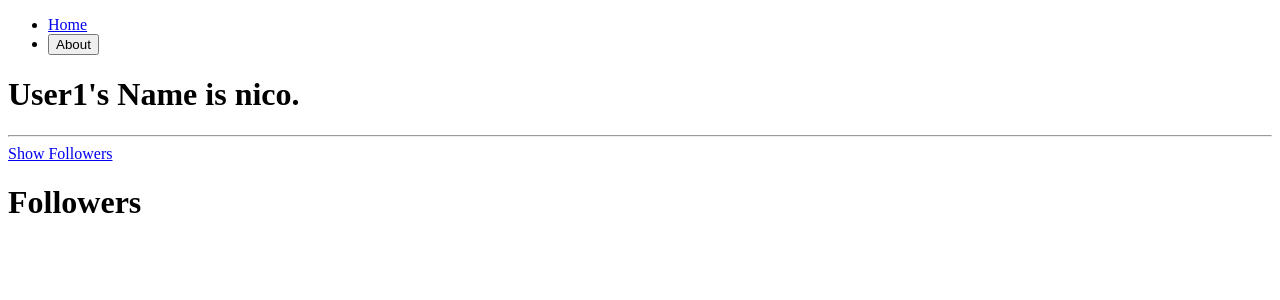
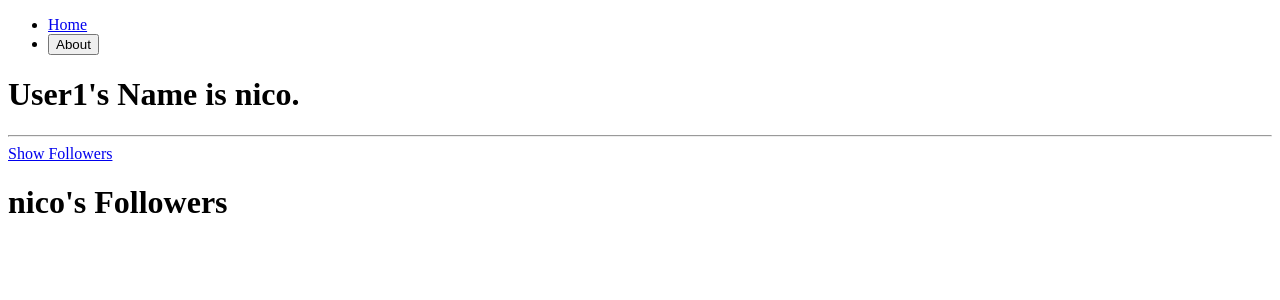
Before and after one commit to sam1027/react-router-6, a React (Create React App) app: page /users/1/followers in a window 1280 px wide. Shown: the top 300 px of the page. Built offline with nearby package versions, Linux system fonts and the light colour scheme.

Commit message:
useOutletContext 적용

```diff
--- a/src/screens/users/Followers.tsx
+++ b/src/screens/users/Followers.tsx
@@ -1,6 +1,14 @@
+import {useOutletContext} from 'react-router-dom';
+
+interface IFollowers{
+    userName: string;
+}
+
 function Followers() {
+    const {userName} = useOutletContext<IFollowers>();
+    console.log(userName)
     return (
-        <h1>Followers</h1>
+        <h1>{userName}'s Followers</h1>
     );
 }
 
--- a/src/screens/users/User.tsx
+++ b/src/screens/users/User.tsx
@@ -11,7 +11,9 @@ function User() {
             </h1>
             <hr />
             <Link to={"followers"}>Show Followers</Link>
-            <Outlet />
+            <Outlet context={{
+                userName: users[Number(userId) - 1].name
+            }}/>
         </div>
     );
 }
```
